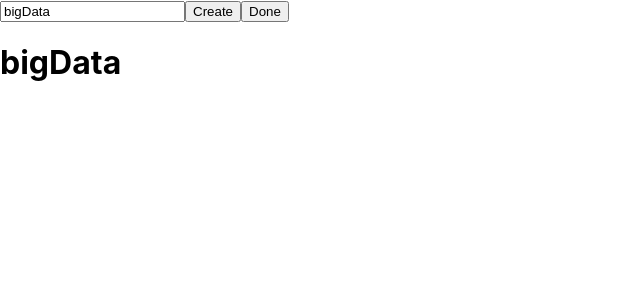
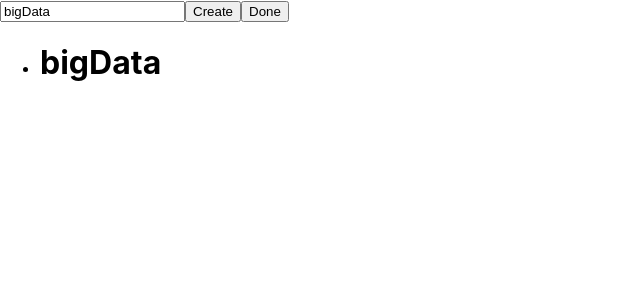
Before and after one commit to alope107/react-rank, a React (Create React App) app: page / in a window 1280 px wide. Both pictures are taken after a click on the button "Create". Shown: the top 300 px of the page, without its empty margins (0-640 px from the left). Built offline with nearby package versions, Linux system fonts and the light colour scheme.

Commit message:
Added animation.
- Added framer-motion as a dependency.

- Items now swap in a pretty way when sorting.

```diff
--- a/package.json
+++ b/package.json
@@ -6,6 +6,7 @@
     "@testing-library/jest-dom": "^5.16.4",
     "@testing-library/react": "^13.1.1",
     "@testing-library/user-event": "^13.5.0",
+    "framer-motion": "^6.3.1",
     "react": "^18.0.0",
     "react-dom": "^18.0.0",
     "react-scripts": "5.0.1",
--- a/src/components/ItemList.js
+++ b/src/components/ItemList.js
@@ -1,9 +1,52 @@
+import { Reorder } from "framer-motion";
+
 import Item from "./Item";
 
-function ItemList({ data }) {
-  const items = data.map((e) => <Item key={e} title={e}></Item>);
+function ItemList({ data, setData }) {
+  //const items = data.map((e) => <Item key={e} title={e}></Item>);
 
-  return <div>{items}</div>;
+  //return <div>{items}</div>;
+
+  return (
+    <div>
+      <Reorder.Group values={data} onReorder={setData}>
+        {data.map((datum) => (
+          <Reorder.Item key={datum} value={datum} dragListener={false}>
+            <Item key={datum} title={datum}></Item>
+          </Reorder.Item>
+        ))}
+      </Reorder.Group>
+    </div>
+  );
 }
 
 export default ItemList;
+/*
+
+import { useState } from "react";
+import { Reorder } from "framer-motion";
+
+export default function App() {
+  const [items, setItems] = useState([0, 1, 2, 3]);
+
+  const swap = () => {
+    const newItems = [...items];
+    [newItems[0], newItems[1]] = [newItems[1], newItems[0]];
+    setItems(newItems);
+  };
+
+  return (
+    <div>
+      <Reorder.Group values={items} onReorder={setItems}>
+        {items.map((item) => (
+          <Reorder.Item key={item} value={item} dragListener={false}>
+            {item}
+          </Reorder.Item>
+        ))}
+      </Reorder.Group>
+      <button onClick={swap}>swap</button>
+    </div>
+  );
+}
+
+*/
--- a/src/components/RankGame.js
+++ b/src/components/RankGame.js
@@ -31,7 +31,7 @@ function RankGame() {
         <UserSort data={data} setData={setData}></UserSort>
       )}
 
-      <ItemList data={data}></ItemList>
+      <ItemList data={data} setData={setData}></ItemList>
     </div>
   );
 }
```
Also changed, not shown: 1 other file (tests, documents, lock files or other folders).
